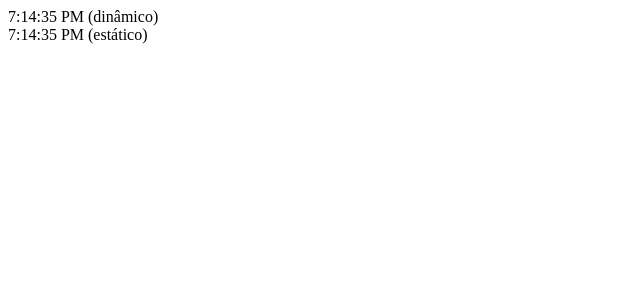
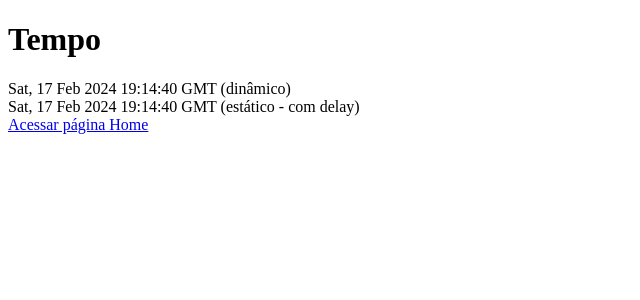
Before and after one commit to mroger25/ideia-unica, a Next.js app: page /tempo in a window 1280 px wide. Shown: the top 300 px of the page, without its empty margins (0-640 px from the left). Built offline with nearby package versions, Linux system fonts and the light colour scheme.

Commit message:
adicionando delay

```diff
--- a/pages/sobre.js
+++ b/pages/sobre.js
@@ -4,9 +4,9 @@ function Sobre() {
   return (
     <div>
       <h1>Sobre</h1>
-      <Link href="/">
-        <a>Acessar página Home</a>
-      </Link>
+      <div>
+        <Link href="/">Acessar página Home</Link>
+      </div>
     </div>
   );
 }
--- a/pages/tempo.js
+++ b/pages/tempo.js
@@ -1,22 +1,35 @@
+import Link from "next/link";
+import { resolve } from "styled-jsx/css";
+
 function Tempo(props) {
   console.log("> Passando pelo Frontend;");
   const dynamicDate = new Date();
-  const dynamicDateString = dynamicDate.toLocaleTimeString();
+  const dynamicDateString = dynamicDate.toUTCString();
 
   return (
     <div>
+      <h1>Tempo</h1>
       <div>{dynamicDateString} (dinâmico)</div>
-      <div>{props.staticDateString} (estático)</div>
+      <div>{props.staticDateString} (estático - com delay)</div>
+
+      <div>
+        <Link href="/">Acessar página Home</Link>
+      </div>
     </div>
   );
 }
 
-export function getStaticProps() {
+export async function getStaticProps() {
   console.log("> Passando pelo getStaticProps();");
+  console.log("> Adicionando delay de 5 segundos");
+
+  await delay(5000);
   const staticDate = new Date();
-  const staticDateString = staticDate.toLocaleTimeString();
+  const staticDateString = staticDate.toUTCString();
 
   return { props: { staticDateString } };
 }
 
+const delay = (ms) => new Promise((resolve) => setTimeout(resolve, ms));
+
 export default Tempo;
```
Also changed, not shown: pages/index.js (+6 -3 lines).
